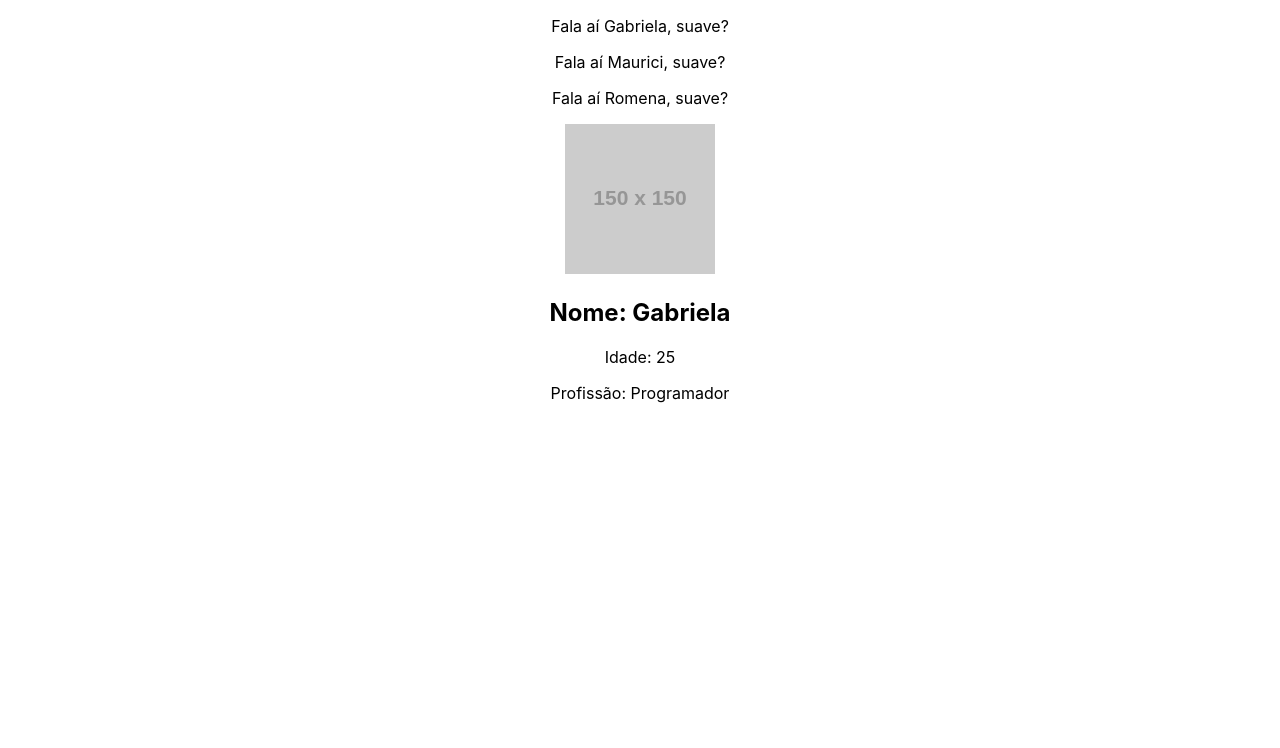
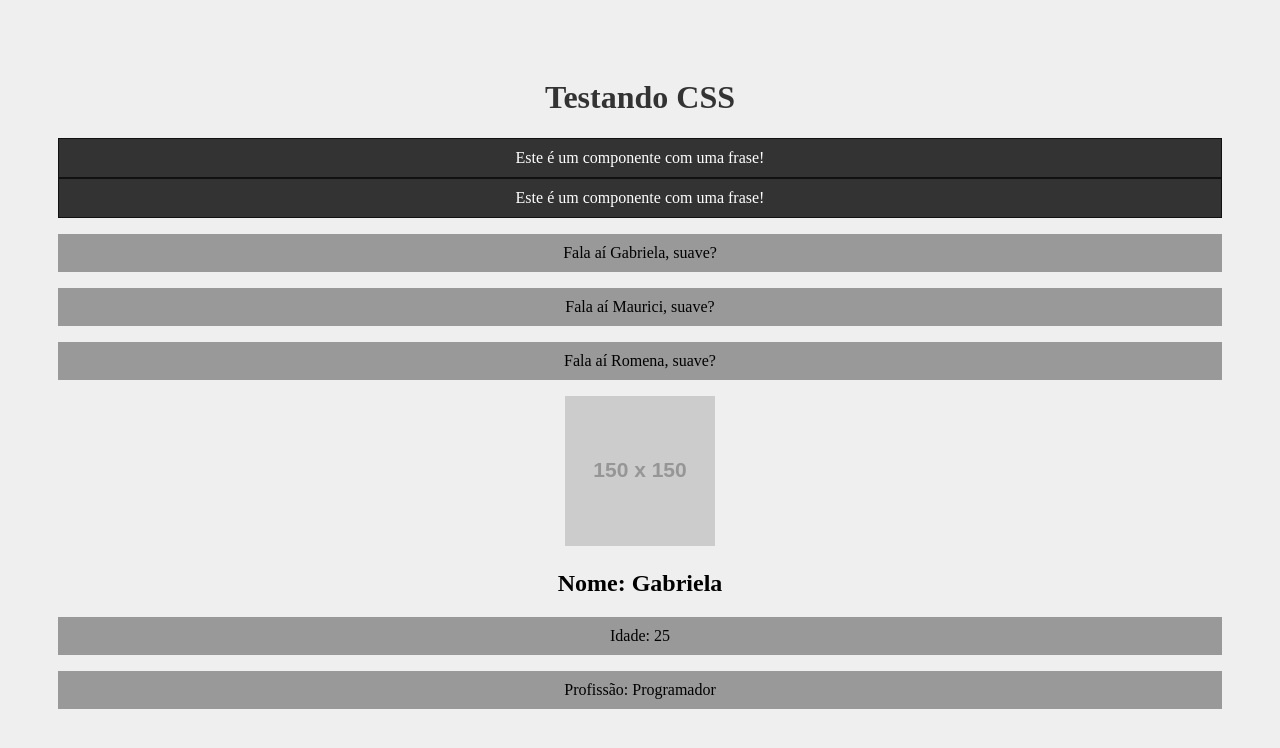
Before and after one commit to gabisegger/projeto_ReactJS, a React (Create React App) app in the folder meu-projeto/: page / in a window 1280 px wide. Shown: the top 748 px of the page. Built offline with nearby package versions, Linux system fonts and the light colour scheme.

Commit message:
Inserindo CSS no React

```diff
--- a/meu-projeto/src/App.js
+++ b/meu-projeto/src/App.js
@@ -1,10 +1,14 @@
 import './App.css';
 import SayMyName from './components/SayMyName';
 import Pessoa from './components/Pessoa';
+import Frase from './components/Frase';
 
 function App() {
   return (
     <div className="App">
+      <h1>Testando CSS</h1>
+      <Frase/>
+      <Frase/>
       <SayMyName nome="Gabriela"/>
       <SayMyName nome="Maurici"/>
       <SayMyName nome="Romena"/>
--- a/meu-projeto/src/components/Frase.js
+++ b/meu-projeto/src/components/Frase.js
@@ -1,7 +1,9 @@
+import styles from './Frase.module.css'
+
 function Frase(){
   return(
-    <div>
-      <p>Este é um componente com uma frase!</p>
+    <div className={styles.fraseContainer}>
+      <p className={styles.fraseContent}>Este é um componente com uma frase!</p>
     </div>
   )
 };
--- /dev/null
+++ b/meu-projeto/src/components/Frase.module.css
@@ -0,0 +1,10 @@
+.fraseContainer{
+  background-color: #333;
+  border: 1px solid #111;
+}
+
+.fraseContent{
+  color: #fff;
+  background-color: #333;
+  margin: 0;
+}
--- a/meu-projeto/src/index.css
+++ b/meu-projeto/src/index.css
@@ -1,13 +1,13 @@
 body {
-  margin: 0;
-  font-family: -apple-system, BlinkMacSystemFont, 'Segoe UI', 'Roboto', 'Oxygen',
-    'Ubuntu', 'Cantarell', 'Fira Sans', 'Droid Sans', 'Helvetica Neue',
-    sans-serif;
-  -webkit-font-smoothing: antialiased;
-  -moz-osx-font-smoothing: grayscale;
+  padding: 50px;
+  background-color: #efefef;
 }
 
-code {
-  font-family: source-code-pro, Menlo, Monaco, Consolas, 'Courier New',
-    monospace;
+h1{
+  color: #333;
 }
+
+p{
+  background-color: #999;
+  padding: 10px;
+}
```
